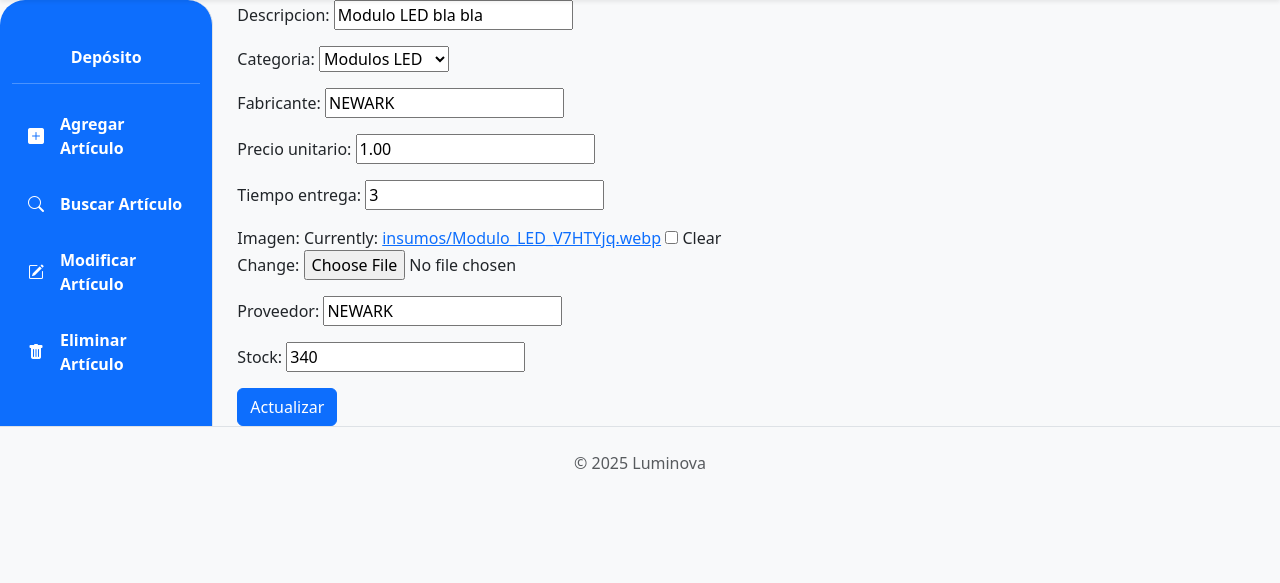
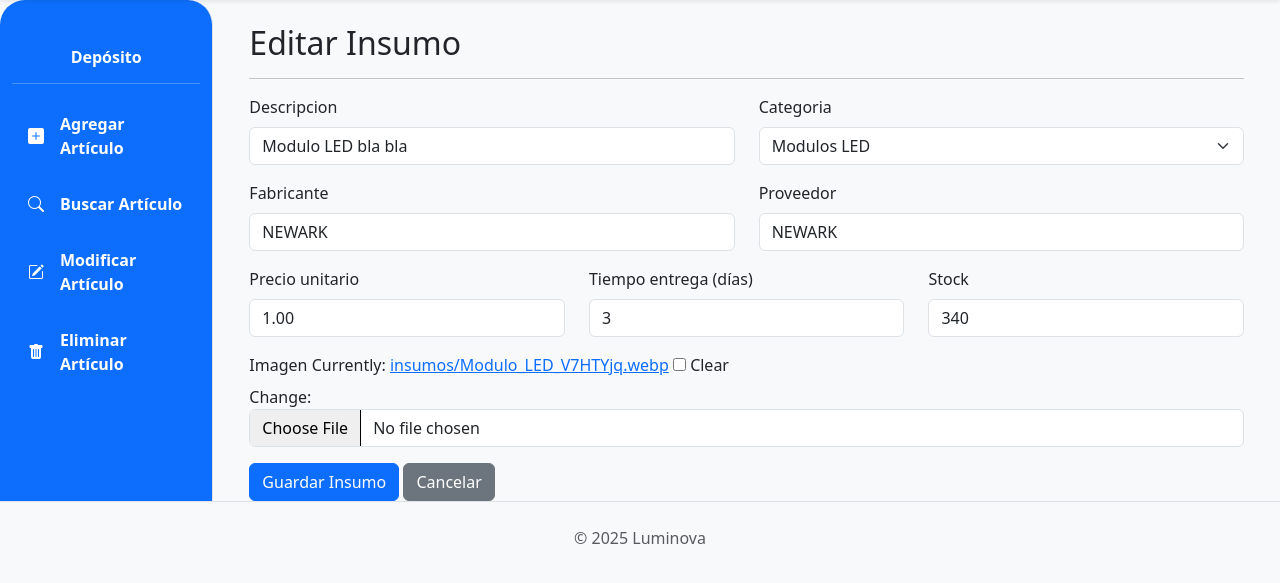
Before and after one commit to FedericoPaal/TP_LUMINOVA, a Django app: page /deposito/insumos/editar/1/ in a window 1280 px wide. Shown: the part 110-693 px from the top of the page. Run offline with Django 5.2, Linux system fonts and the light colour scheme; data comes from the database, SQL or seed files in the repository; both versions use the stored data as it was after the commit; some libraries are stand-ins or nearby versions.

Commit message:
Se arreglo formulario de editar insumo

```diff
--- a/App_LUMINOVA/templates/deposito/insumo_editar.html
+++ b/App_LUMINOVA/templates/deposito/insumo_editar.html
@@ -36,8 +36,101 @@
 
 {% block content %}
 
-    <form action="{% url 'App_LUMINOVA:insumo_edit' insumo.id %}" method="post"> {% csrf_token %}
-        {{form.as_p}}
-        <button type="submit" class="btn btn-primary">Actualizar</button>
-    </form>
+    <div class="container mt-4">
+        <h2>Editar Insumo</h2>
+        <hr>
+        <form method="post" enctype="multipart/form-data">
+            {% csrf_token %}
+
+            <div class="row">
+                <div class="col-md-6 mb-3">
+                    <label for="{{ form.descripcion.id_for_label }}" class="form-label">{{ form.descripcion.label }}</label>
+                    {{ form.descripcion }}
+                    {% if form.descripcion.errors %}<div class="invalid-feedback d-block">{{ form.descripcion.errors }}</div>{% endif %}
+                </div>
+                <div class="col-md-6 mb-3">
+                    <label for="{{ form.categoria.id_for_label }}" class="form-label">{{ form.categoria.label }}</label>
+                    {{ form.categoria }}
+                    {% if form.categoria.errors %}<div class="invalid-feedback d-block">{{ form.categoria.errors }}</div>{% endif %}
+                    {% if request.GET.categoria %}
+                        <small class="form-text text-muted">Categoría preseleccionada.</small>
+                    {% endif %}
+                </div>
+            </div>
+
+            <div class="row">
+                <div class="col-md-6 mb-3">
+                    <label for="{{ form.fabricante.id_for_label }}" class="form-label">{{ form.fabricante.label }}</label>
+                    {{ form.fabricante }}
+                    {% if form.fabricante.errors %}<div class="invalid-feedback d-block">{{ form.fabricante.errors }}</div>{% endif %}
+                </div>
+                <div class="col-md-6 mb-3">
+                    <label for="{{ form.proveedor.id_for_label }}" class="form-label">{{ form.proveedor.label }}</label>
+                    {{ form.proveedor }}
+                    {% if form.proveedor.errors %}<div class="invalid-feedback d-block">{{ form.proveedor.errors }}</div>{% endif %}
+                </div>
+            </div>
+
+            <div class="row">
+                <div class="col-md-4 mb-3">
+                    <label for="{{ form.precio_unitario.id_for_label }}" class="form-label">{{ form.precio_unitario.label }}</label>
+                    {{ form.precio_unitario }}
+                    {% if form.precio_unitario.errors %}<div class="invalid-feedback d-block">{{ form.precio_unitario.errors }}</div>{% endif %}
+                </div>
+                <div class="col-md-4 mb-3">
+                    <label for="{{ form.tiempo_entrega.id_for_label }}" class="form-label">{{ form.tiempo_entrega.label }} (días)</label>
+                    {{ form.tiempo_entrega }}
+                    {% if form.tiempo_entrega.errors %}<div class="invalid-feedback d-block">{{ form.tiempo_entrega.errors }}</div>{% endif %}
+                </div>
+                <div class="col-md-4 mb-3">
+                    <label for="{{ form.stock.id_for_label }}" class="form-label">{{ form.stock.label }}</label>
+                    {{ form.stock }}
+                    {% if form.stock.errors %}<div class="invalid-feedback d-block">{{ form.stock.errors }}</div>{% endif %}
+                </div>
+            </div>
+
+            <div class="mb-3">
+                <label for="{{ form.imagen.id_for_label }}" class="form-label">{{ form.imagen.label }}</label>
+                {{ form.imagen }}
+                {% if form.imagen.errors %}<div class="invalid-feedback d-block">{{ form.imagen.errors }}</div>{% endif %}
+            </div>
+
+            <div class="mt-3">
+                <button type="submit" class="btn btn-primary">Guardar Insumo</button>
+                <a href="{% url 'App_LUMINOVA:deposito' %}" class="btn btn-secondary">Cancelar</a>
+            </div>
+        </form>
+    </div>
+
+    <script>
+        document.addEventListener('DOMContentLoaded', function() {
+            var form = document.querySelector('form');
+            if (form) {
+                var elements = form.elements;
+                for (var i = 0; i < elements.length; i++) {
+                    var element = elements[i];
+                    var tagName = element.tagName.toLowerCase();
+                    var type = element.type ? element.type.toLowerCase() : '';
+
+                    if (tagName === 'input' && (type === 'text' || type === 'email' || type === 'number' || type === 'password' || type === 'url' || type === 'search' || type === 'tel' || type === 'date' || type === 'datetime-local' || type === 'month' || type === 'week' || type === 'time')) {
+                        element.classList.add('form-control');
+                    } else if (tagName === 'select') {
+                        element.classList.add('form-select');
+                    } else if (tagName === 'textarea') {
+                        element.classList.add('form-control');
+                    } else if (tagName === 'input' && type === 'file') {
+                        element.classList.add('form-control');
+                    }
+                }
+                const urlParams = new URLSearchParams(window.location.search);
+                const categoriaId = urlParams.get('categoria');
+                if (categoriaId) {
+                    const categoriaSelect = form.querySelector('#id_categoria');
+                    if (categoriaSelect) {
+                        categoriaSelect.value = categoriaId;
+                    }
+                }
+            }
+        });
+    </script>
 {% endblock %}
```
Also changed, not shown: App_LUMINOVA/templates/deposito/insumo_crear.html (line endings or trailing spaces), db.sqlite3, media/insumos/Modulo_LED_V7HTYjq.webp (added).
